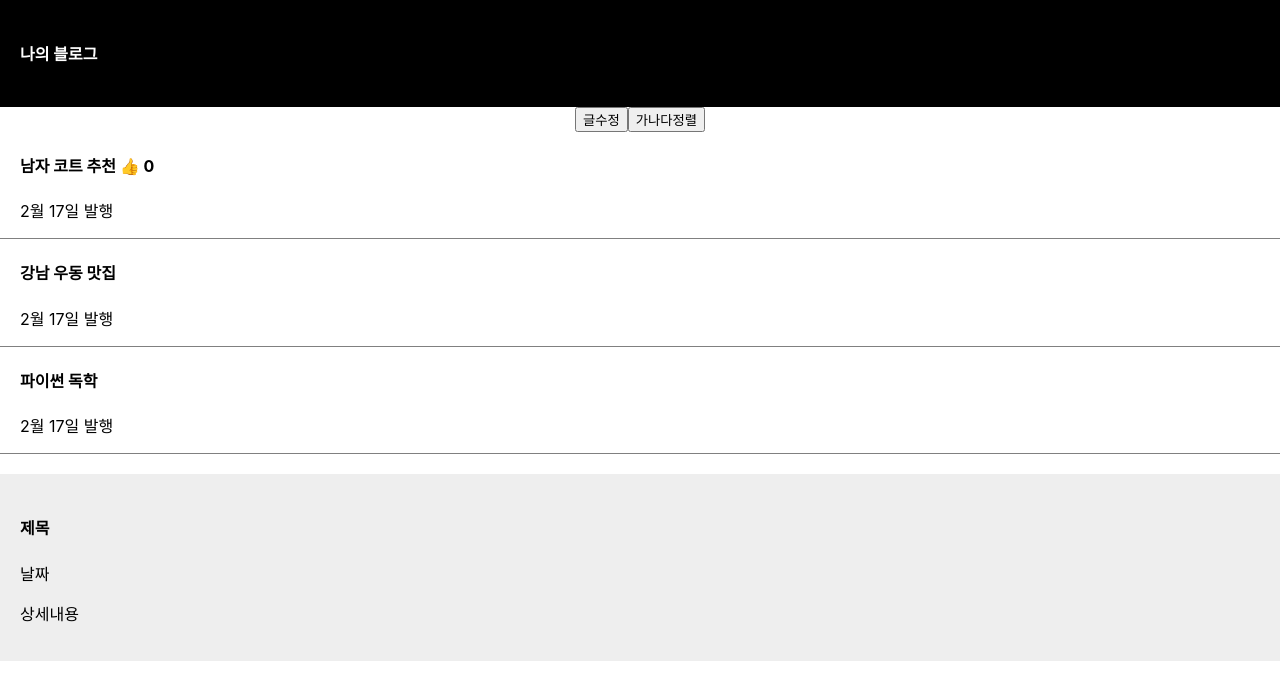
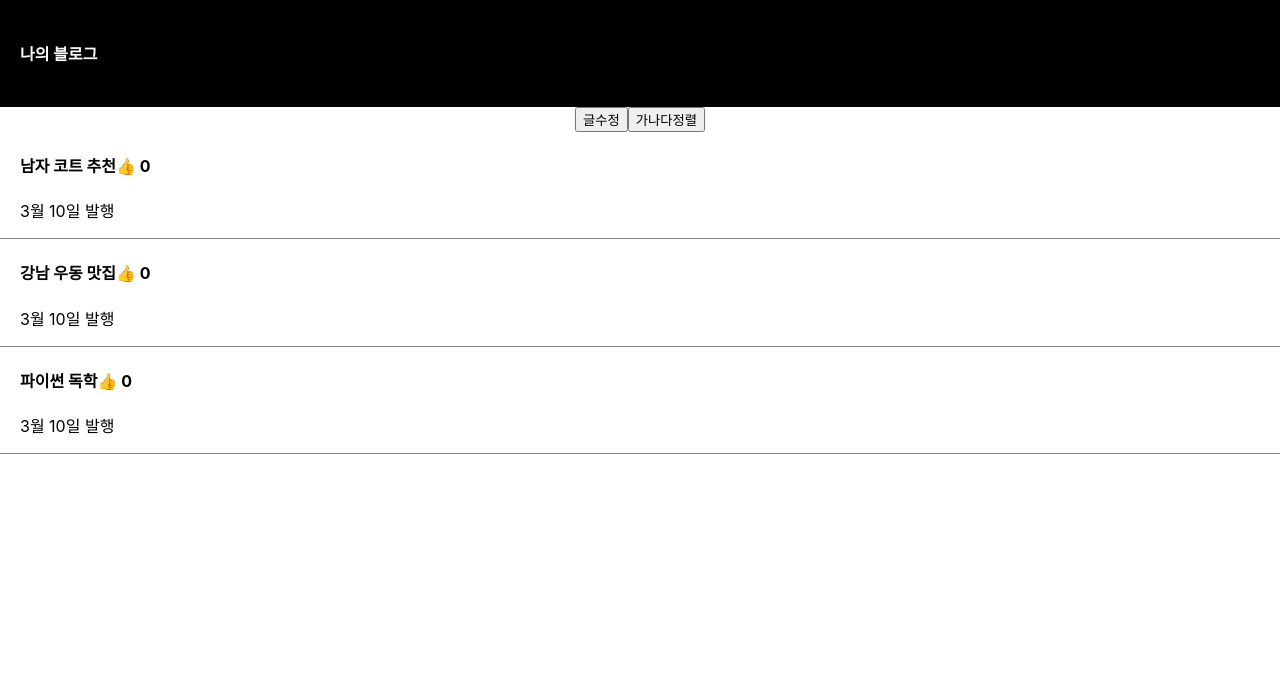
Before and after one commit to chan157/blog, a React (Create React App) app: page / in a window 1280 px wide. Shown: the top 700 px of the page. Built offline with nearby package versions, Linux system fonts and the light colour scheme.

Commit message:
Use map for article boxes

```diff
--- a/src/App.js
+++ b/src/App.js
@@ -5,11 +5,14 @@ import { useState } from 'react';
 function App() {
 
   let post = '아래쪽'; //서버에서 데이터 가져왔다고 하자
-  let [title, changeTitle] = useState(['남자 코트 추천', '강남 우동 맛집', '파이썬 독학']);
-  let [thumbsUp, thumbsFunc] = useState(0);
+  let [title, setTitle] = useState(['남자 코트 추천', '강남 우동 맛집', '파이썬 독학']);
+  let [thumbsUp, setThumbs] = useState([0, 0, 0]);
+  let [modal, setModal] = useState(false);
 
-  function incLike() {
-    thumbsFunc(thumbsUp + 1)
+  function incLike(i) {
+    let thumbsCopy = [...thumbsUp];
+    thumbsCopy[i] ++
+    setThumbs(thumbsCopy)
   }
   return (
     <div className="App">
@@ -20,30 +23,32 @@ function App() {
       <button onClick={()=>{
             let titleCopy = [...title];
             titleCopy[0] = '여자 코트 추천';
-            changeTitle(titleCopy)
+            setTitle(titleCopy)
           }}>글수정</button>
 
       <button onClick={()=>{
         let titleCopy = [...title].sort()
-        changeTitle(titleCopy)
+        setTitle(titleCopy)
       }}>가나다정렬
       </button>
 
-      <div className="list">
-        <h4> { title[0] } <span onClick={incLike}>👍</span> { thumbsUp } </h4>
-        <p>2월 17일 발행</p>
-      </div>
+      {
+        title.map((_, i) => {
+          return (
+            <div className="list" key={i}>
+              <h4 onClick={()=>{ setModal(!modal)}}>
+                { title[i] }
+                <span onClick={() => incLike(i) }>👍</span> { thumbsUp[i] }
+              </h4>
+              <p>3월 10일 발행</p>
+            </div>
+          )
+        })
+      }
 
-      <div className="list">
-        <h4>{ title[1] }</h4>
-        <p>2월 17일 발행</p>
-      </div>
-      <div className="list">
-        <h4>{ title[2] }</h4>
-        <p>2월 17일 발행</p>
-      </div>
-
-      <Modal></Modal>
+      {
+        modal ? <Modal/> : null
+      }
 
     </div>
   );
```
